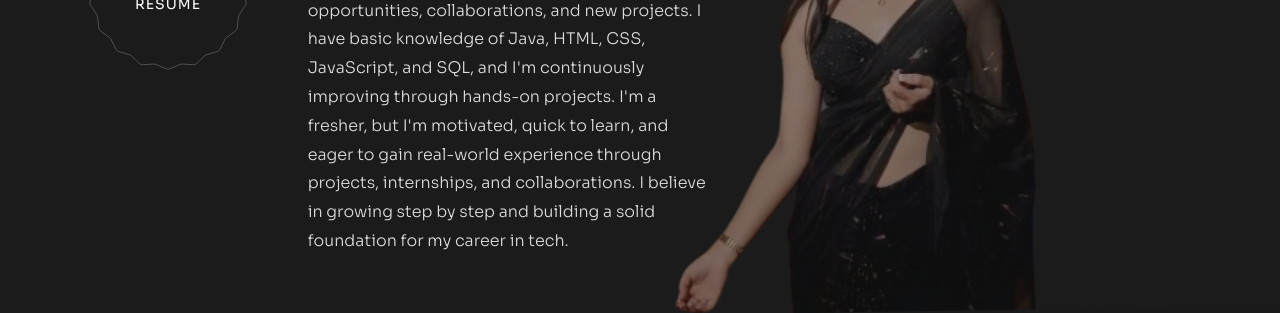
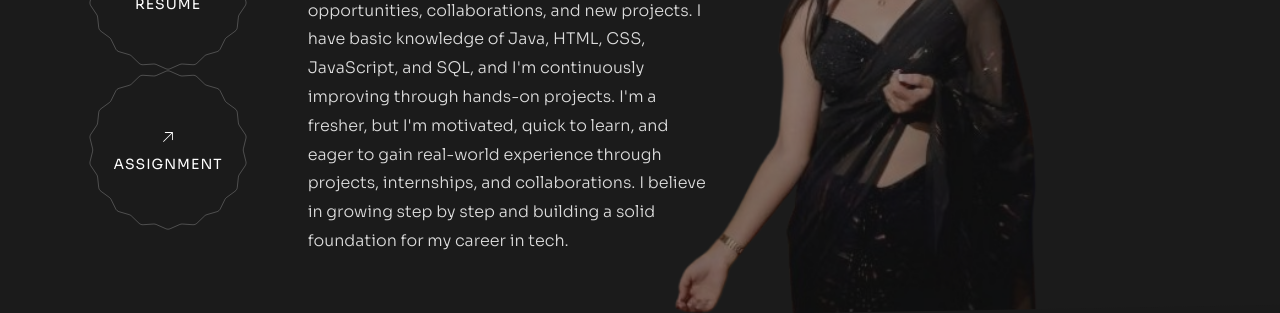
Before and after one commit to mahimaChabra/portfolio, a plain HTML site: page index.html in a window 1280 px wide. Shown: the part 484-797 px from the top of the page. Drawn offline with Linux system fonts and the light colour scheme; files whose address does not match are found by name; a web font is replaced by a local one.

Commit message:
Update index.html

```diff
--- a/index.html
+++ b/index.html
@@ -158,6 +158,18 @@
                                                 </div>
                                                 <img src="assets/imgs/svg-assets/circle-star.svg" alt="" class="circle-star">
                                             </a>
+                                            <a href="https://www.youtube.com/playlist?list=PLlASReqXDk77pp3n9QX440PJ0usEdZX34" target="_blank" class="butn-circle d-flex align-items-center text-center">
+                                                <div class="full-width">
+                                                    <span><svg width="18" height="18" viewBox="0 0 18 18" fill="none"
+                                                            xmlns="http://www.w3.org/2000/svg">
+                                                            <path
+                                                                d="M13.922 4.5V11.8125C13.922 11.9244 13.8776 12.0317 13.7985 12.1108C13.7193 12.1899 13.612 12.2344 13.5002 12.2344C13.3883 12.2344 13.281 12.1899 13.2018 12.1108C13.1227 12.0317 13.0783 11.9244 13.0783 11.8125V5.51953L4.79547 13.7953C4.71715 13.8736 4.61092 13.9176 4.50015 13.9176C4.38939 13.9176 4.28316 13.8736 4.20484 13.7953C4.12652 13.717 4.08252 13.6108 4.08252 13.5C4.08252 13.3892 4.12652 13.283 4.20484 13.2047L12.4806 4.92188H6.18765C6.07577 4.92188 5.96846 4.87743 5.88934 4.79831C5.81023 4.71919 5.76578 4.61189 5.76578 4.5C5.76578 4.38811 5.81023 4.28081 5.88934 4.20169C5.96846 4.12257 6.07577 4.07813 6.18765 4.07812H13.5002C13.612 4.07813 13.7193 4.12257 13.7985 4.20169C13.8776 4.28081 13.922 4.38811 13.922 4.5Z"
+                                                                fill="currentColor"></path>
+                                                        </svg></span>
+                                                    <span class="full-width">Assignment</span>
+                                                </div>
+                                                <img src="assets/imgs/svg-assets/circle-star.svg" alt="" class="circle-star">
+                                            </a>
                                         </div>
                                         <div class="col-lg-8 offset-lg-1 valign order1 md-mb50">
                                             <p class="fz-16">I'm Mahima Chhabra, an MCA student at IIPS, DAVV Indore with a strong interest in learning Android and web development and always open to opportunities, collaborations, and new projects. I have basic knowledge of Java, HTML, CSS, JavaScript, and SQL, and I'm continuously improving through hands-on projects. I'm a fresher, but I'm motivated, quick to learn, and eager to gain real-world experience through projects, internships, and collaborations. I believe in growing step by step and building a solid foundation for my career in tech.</p>
@@ -174,7 +186,6 @@
 
 
 
-                <main class="position-re">
 
 
                     <!-- ==================== Start marq ==================== -->
@@ -382,16 +393,16 @@ Indian Music & <br> Culture</h5>
                                 <div class="row">
                                     <div class="col-lg-7">
                                         <div class="position-re">
-                                            <h6 class="dot-titl-non mb-10 fadeIn">Portfolio</h6>
+                                            <h6 class="dot-titl-non mb-10 fadeIn">Youtube</h6>
                                             <h2 class="fz-50 d-rotate wow">
-                                                <span class="rotate-text">Selected Works</span>
+                                                <span class="rotate-text">Assignment</span>
                                             </h2>
                                         </div>
                                     </div>
                                     <div class="col-lg-5 d-flex align-items-center">
                                         <div class="full-width d-flex justify-content-end justify-end">
                                             <div class="vew-all">
-                                                <a href="portfolio-classic-grid.html">View All Works
+                                                <a href="https://www.youtube.com/playlist?list=PLlASReqXDk77pp3n9QX440PJ0usEdZX34" target="_blank">View Full Playlist
                                                     <span>
                                                         <svg width="18" height="18" viewBox="0 0 18 18" fill="none"
                                                             xmlns="http://www.w3.org/2000/svg">
@@ -411,7 +422,7 @@ Indian Music & <br> Culture</h5>
                                     <div class="item mt-30">
                                         <div class="o-hidden">
                                             <div class="img imago wow">
-                                                <img src="assets/imgs/freelancer/works/1.jpg" alt="" class="radius-10">
+                                                <img src="https://i.ytimg.com/vi/rrU-sJhgSj0/hqdefault.jpg?sqp=-oaymwFBCPYBEIoBSFryq4qpAzMIARUAAIhCGAHYAQHiAQoIGBACGAY4AUAB8AEB-AH-CYACigWKAgwIABABGGUgZShlMA8=&rs=AOn4CLD9VQhVzN0s8NvQMbSyRCG22M9zcQ" alt="" class="radius-10">
                                                 <a href="project-details1.html" class="tag">
                                                     <span>Branding</span>
                                                 </a>
```
